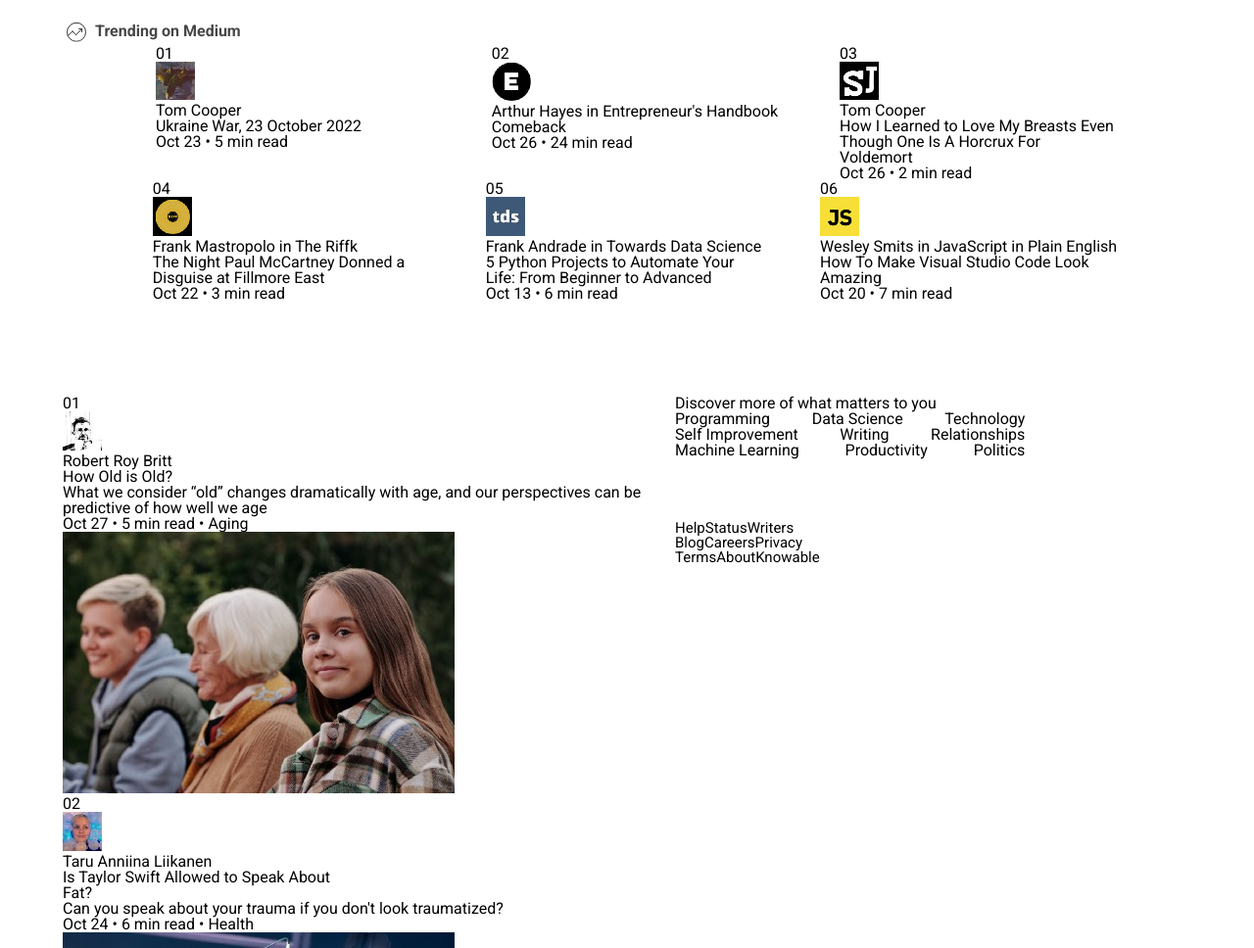
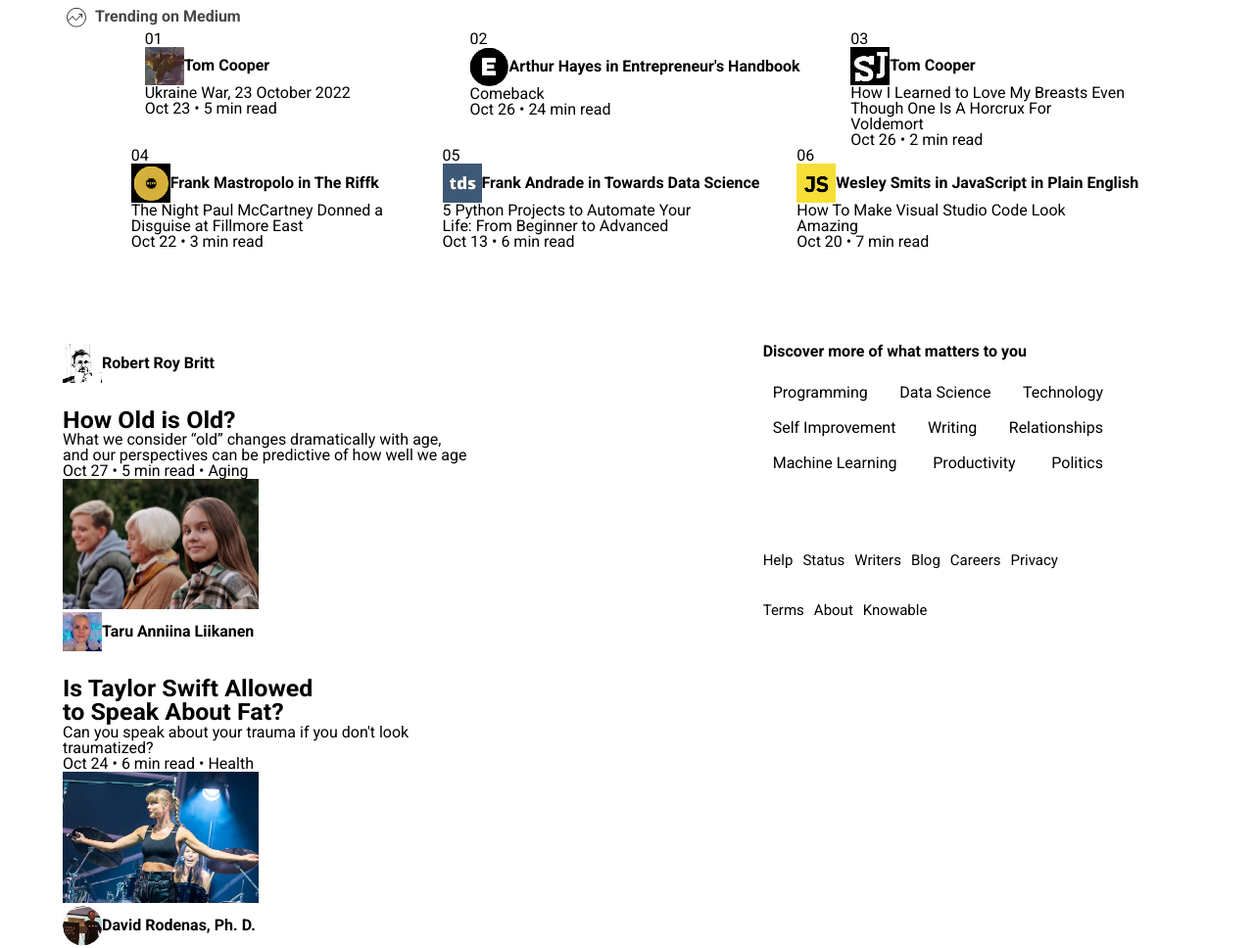
Before and after one commit to juiceboxgirl/S5-EsercizioSettimanale-Medium-Clone, a plain HTML site: page index.html in a window 1280 px wide. Shown: the part 565-1533 px from the top of the page at 98% size. Drawn offline with nearby package versions, Linux system fonts and the light colour scheme.

Commit message:
updated-scroll

```diff
--- a/assets/css/style.css
+++ b/assets/css/style.css
@@ -118,9 +118,11 @@ li button {
 
 .lowerHalf {
   margin-left: 4em;
+  margin-right: 4em;
   margin-top: 6em;
   display: flex;
   flex-direction: row;
+  justify-content: space-between;
 }
 
 .scrollNews {
@@ -144,15 +146,57 @@ li button {
   justify-content: space-between;
 }
 
-.footerLinks {
-  max-width: 357.33px;
+.footerLinks1 {
+  display: flex;
+  flex-direction: row;
+  justify-content: space-between;
+}
+
+.footerLinks2 {
+  margin-top: 1em;
+  display: flex;
+  flex-direction: row;
+  justify-content: space-between;
+}
+
+ul .links {
   display: flex;
   flex-direction: row;
 }
 
-ul {
-  max-width: 357.33px;
+.trendingSection img {
+  max-width: 200px;
+}
+
+.trendingSection {
+  max-width: 413px;
+}
+.links li {
+  padding: 10px;
+  padding-left: 0;
+}
+
+.discoverTopics p {
+  padding: 10px;
+}
+
+.discoverTitle {
+  font-weight: 600;
+  margin-bottom: 1em;
+}
+
+.smallHeadline {
   display: flex;
-  flex-direction: row;
-  flex-wrap: wrap;
+  align-items: center;
+  font-weight: 600;
 }
+
+.lowerHalf .trendingSection .trendingTitle {
+  margin-top: 1em;
+  font-weight: 600;
+  font-size: 25px;
+}
+
+.lowerHalf .trendingSection .trendingTitle p {
+  transform: scale(1, 0.95);
+}
--- a/index.html
+++ b/index.html
@@ -114,7 +114,6 @@
       <div class="lowerHalf">
         <section class="scrollNews">
           <div class="headlinesContainer">
-            <div class="trendingNumber"><p>01</p></div>
             <div class="trendingSection">
               <div class="smallHeadline">
                 <img src="./assets/imgs/image07.jpeg" />
@@ -132,7 +131,6 @@
             </div>
           </div>
           <div class="headlinesContainer">
-            <div class="trendingNumber"><p>02</p></div>
             <div class="trendingSection">
               <div class="smallHeadline">
                 <img src="./assets/imgs/image09.jpeg" />
@@ -145,7 +143,6 @@
             </div>
           </div>
           <div class="headlinesContainer">
-            <div class="trendingNumber"><p>03</p></div>
             <div class="trendingSection">
               <div class="smallHeadline">
                 <img src="./assets/imgs/image11.jpeg" />
@@ -162,7 +159,6 @@
             </div>
           </div>
           <div class="headlinesContainer">
-            <div class="trendingNumber"><p>04</p></div>
             <div class="trendingSection">
               <div class="smallHeadline">
                 <img src="./assets/imgs/image13.png" />
@@ -177,7 +173,6 @@
             </div>
           </div>
           <div class="headlinesContainer">
-            <div class="trendingNumber"><p>05</p></div>
             <div class="trendingSection">
               <div class="smallHeadline">
                 <img src="./assets/imgs/image15.jpeg" />
@@ -195,7 +190,6 @@
             </div>
           </div>
           <div class="headlinesContainer">
-            <div class="trendingNumber"><p>06</p></div>
             <div class="trendingSection">
               <div class="smallHeadline">
                 <img src="./assets/imgs/image17.png" />
@@ -210,7 +204,6 @@
             </div>
           </div>
           <div class="headlinesContainer">
-            <div class="trendingNumber"><p>07</p></div>
             <div class="trendingSection">
               <div class="smallHeadline">
                 <img src="./assets/imgs/image19.jpeg" />
@@ -249,10 +242,6 @@
                 <li>Help</li>
                 <li>Status</li>
                 <li>Writers</li>
-              </ul>
-            </div>
-            <div class="footerLinks2">
-              <ul class="links">
                 <li>Blog</li>
                 <li>Careers</li>
                 <li>Privacy</li>
```
